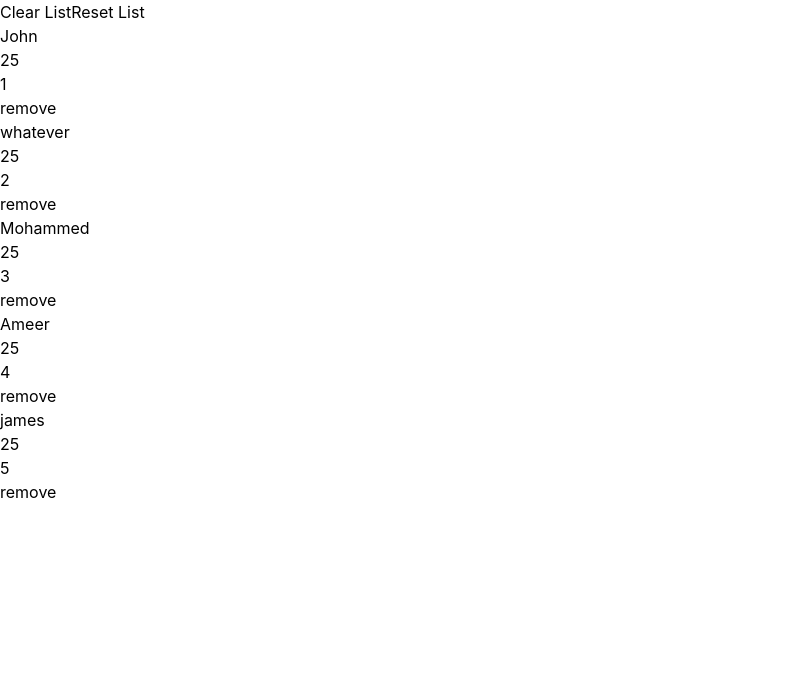
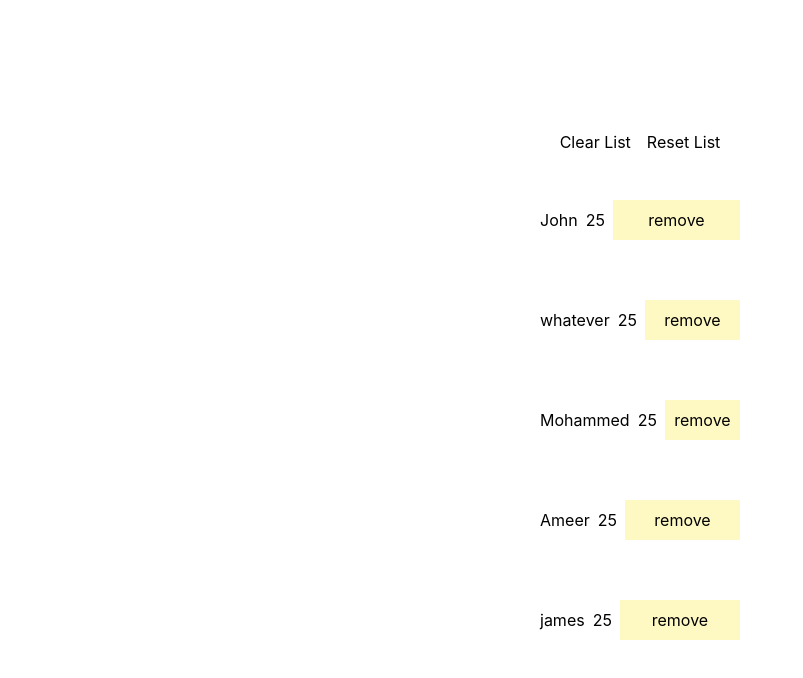
Before and after one commit to Ameer2000Mzori/List-UseReducer-React, a React (Create React App) app: page / in a window 1280 px wide. Shown: the top 678 px of the page, without its empty margins (0-803 px from the left). Built offline with nearby package versions, Linux system fonts and the light colour scheme.

Commit message:
added styling to the project

```diff
--- a/src/component/List.jsx
+++ b/src/component/List.jsx
@@ -34,19 +34,26 @@ const List = () => {
   }, [state])
 
   return (
-    <div>
-      <div>
+    <div className="flex flex-col text-center items-center justify-center h-[100vh] w-[100vw]  gap-4">
+      <div className="flex flex-row text-center items-center justify-center gap-4">
         <button onClick={removeAllUsers}>Clear List</button>
         <button onClick={resetListUsers}>Reset List</button>
       </div>
       <div>
         {state.map((user) => {
           return (
-            <div key={user.id}>
+            <div
+              className="h-[100px] w-[200px] flex flex-row text-center items-center justify-center gap-2"
+              key={user.id}
+            >
               <p>{user.name}</p>
               <p>{user.age}</p>
-              <p>{user.id}</p>
-              <button onClick={() => removeUser(user.id)}>remove</button>
+              <button
+                className="w-[140px] h-[40px] bg-yellow-100"
+                onClick={() => removeUser(user.id)}
+              >
+                remove
+              </button>
             </div>
           )
         })}
```
